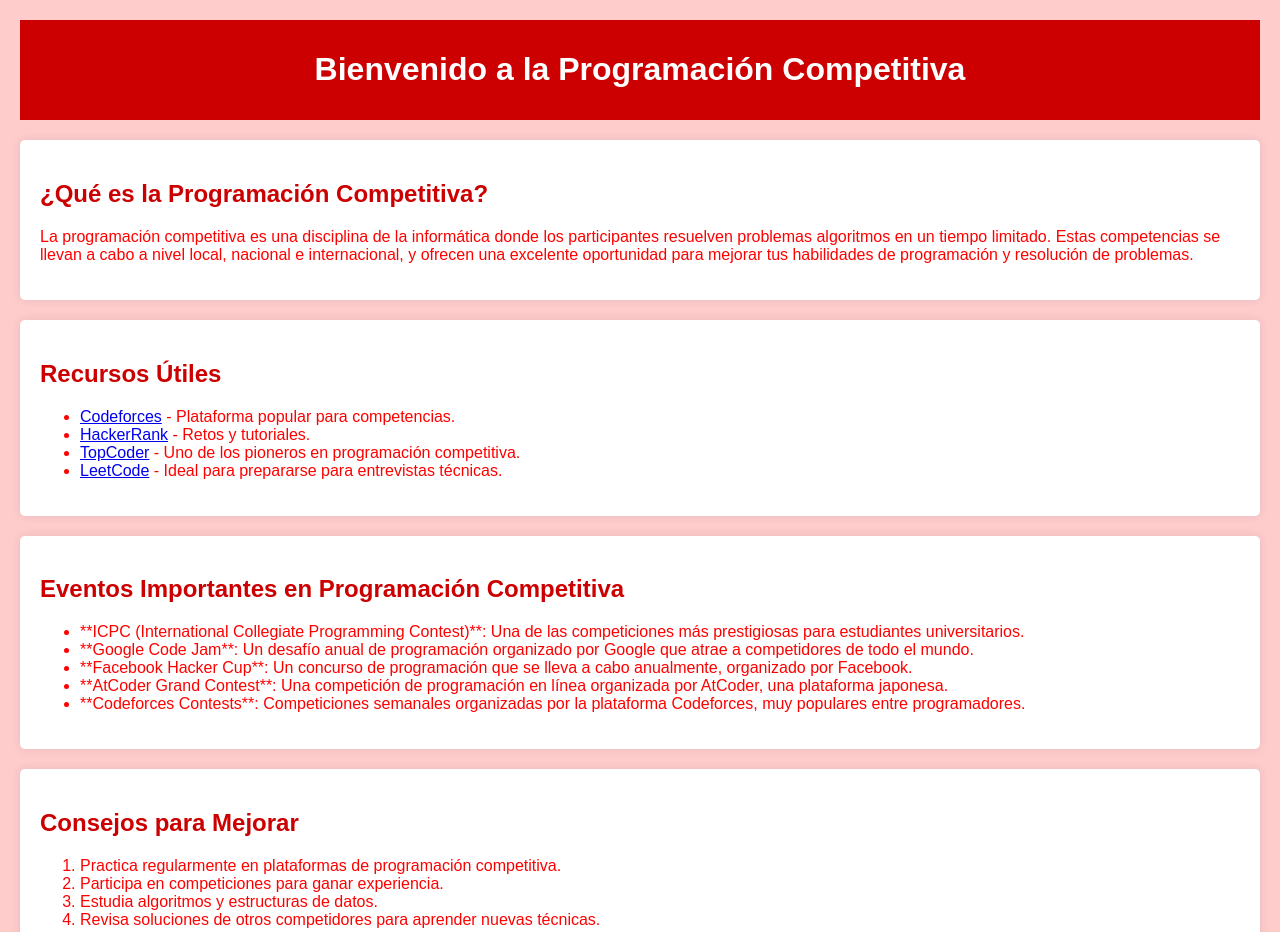
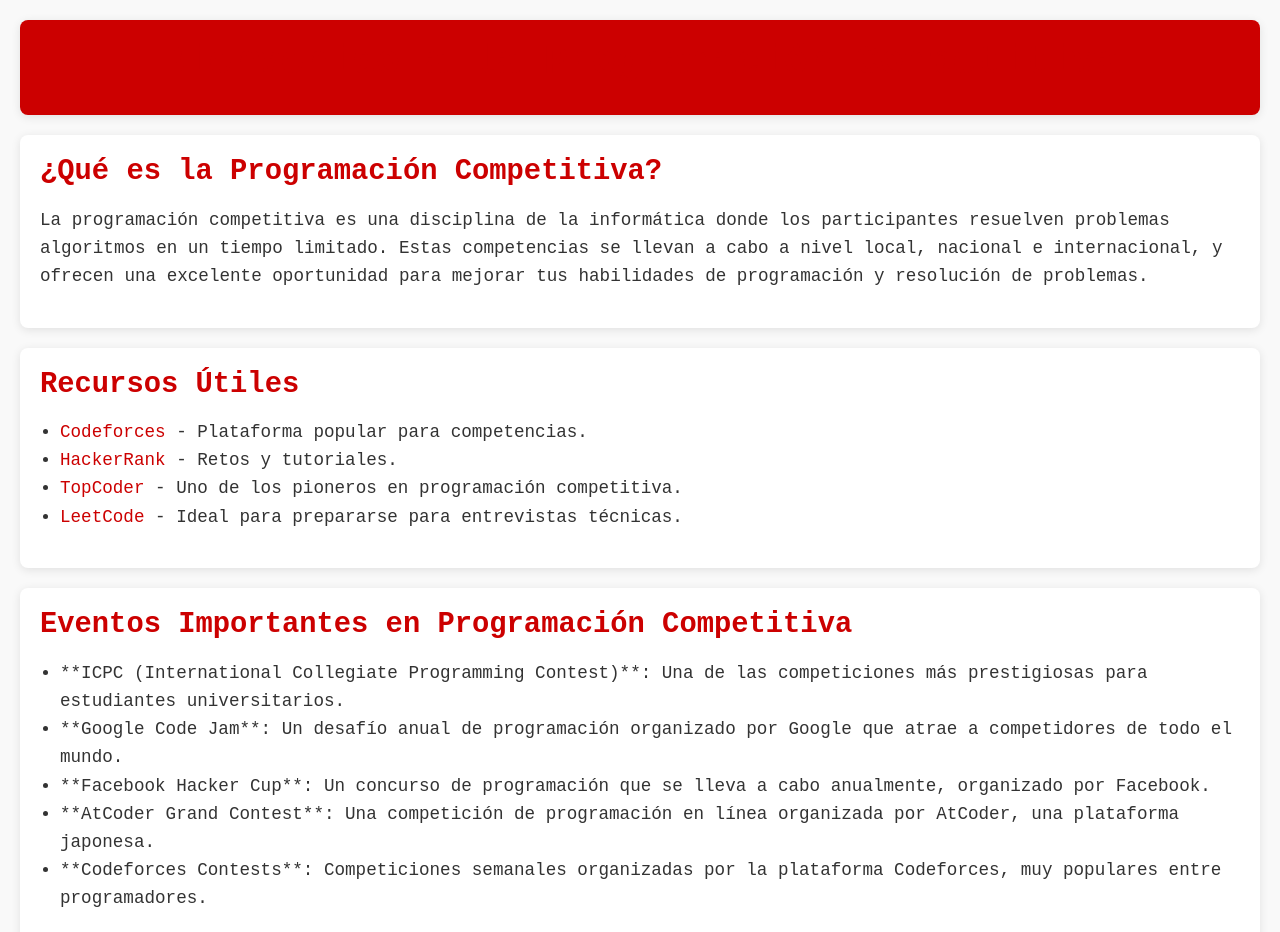
Before and after one commit to IsaacBT12/sitio-web, a plain HTML site: page index.html in a window 1280 px wide. Shown: the top 932 px of the page. Drawn offline with Linux system fonts and the light colour scheme.

Commit message:
Add files via upload

```diff
--- a/index.html
+++ b/index.html
@@ -6,33 +6,56 @@
     <title>Programación Competitiva</title>
     <style>
         body {
-            font-family: Arial, sans-serif;
-            background-color: #ffcccc; /* Color de fondo más claro para resaltar el texto rojo */
-            color: red; /* Cambiado a rojo */
+            font-family: 'Courier New', Courier, monospace; /* Fuente monoespaciada */
+            background-color: #f9f9f9; /* Color de fondo suave */
+            color: #333; /* Color de texto más oscuro */
             margin: 0;
             padding: 20px;
         }
         header {
-            background: #cc0000; /* Encabezado en un rojo más oscuro */
+            background: #cc0000; /* Encabezado en un rojo oscuro */
             color: #fff;
-            padding: 10px 0;
+            padding: 20px 0;
             text-align: center;
+            border-radius: 8px;
+            box-shadow: 0 2px 10px rgba(0, 0, 0, 0.1);
         }
         section {
             margin: 20px 0;
             padding: 20px;
             background: #fff; /* Fondo blanco para las secciones */
-            border-radius: 5px;
-            box-shadow: 0 0 10px rgba(0, 0, 0, 0.1);
+            border-radius: 8px;
+            box-shadow: 0 2px 10px rgba(0, 0, 0, 0.1);
+        }
+        h1, h2 {
+            color: #cc0000; /* Color de encabezados */
+            margin: 0 0 10px; /* Margen inferior */
+        }
+        h1 {
+            font-size: 2.5em; /* Tamaño de fuente más grande para el encabezado */
         }
         h2 {
-            color: #cc0000; /* Cambiado a rojo más oscuro para los encabezados */
+            font-size: 1.8em; /* Tamaño de fuente para subtítulos */
+        }
+        p, ul, ol {
+            font-size: 1.1em; /* Aumenta un poco el tamaño de la fuente de los párrafos y listas */
+            line-height: 1.6; /* Mejora el espacio entre líneas */
+        }
+        ul, ol {
+            padding-left: 20px; /* Alineación de listas */
         }
         footer {
             text-align: center;
             margin-top: 20px;
             font-size: 0.9em;
             color: #777;
+        }
+        a {
+            color: #cc0000; /* Color de enlaces */
+            text-decoration: none; /* Sin subrayado */
+        }
+        a:hover {
+            text-decoration: underline; /* Subrayado al pasar el ratón */
         }
     </style>
 </head>
```
